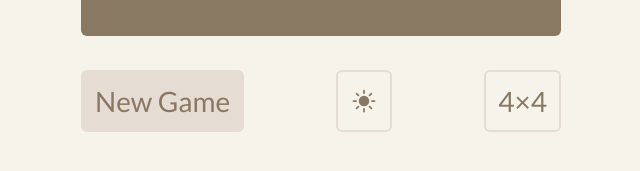
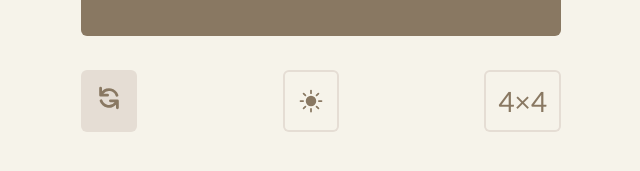
Before and after one commit to mrhanna/2048, a React (Vite) app: page / in a window 1280 px wide. Shown: the part 537-708 px from the top of the page, without its empty margins (319-959 px from the left). Built offline with nearby package versions, Linux system fonts and the light colour scheme.

Commit message:
New Game button has refresh symbol

```diff
--- a/src/features/ui/MenuBar.tsx
+++ b/src/features/ui/MenuBar.tsx
@@ -5,6 +5,7 @@ import { openModal } from "./uiActions";
 import MenuButton from "./MenuButton";
 import GridSizeSelector from "./GridSizeSelector";
 import DayNightThemeButton from "./DayNightThemeButton";
+import { HiRefresh } from "react-icons/hi";
 
 const MenuBarWrapper = styled.div`
     display: flex;
@@ -28,7 +29,7 @@ export default function MenuBar() {
 
     return (
         <MenuBarWrapper>
-            <MenuButton $variant="secondary" onClick={handleNewGameClicked}>New Game</MenuButton>
+            <MenuButton $variant="secondary" onClick={handleNewGameClicked} aria-label="new game button"><HiRefresh /></MenuButton>
             <DayNightThemeButton />
             <GridSizeSelector />
         </MenuBarWrapper>
```
